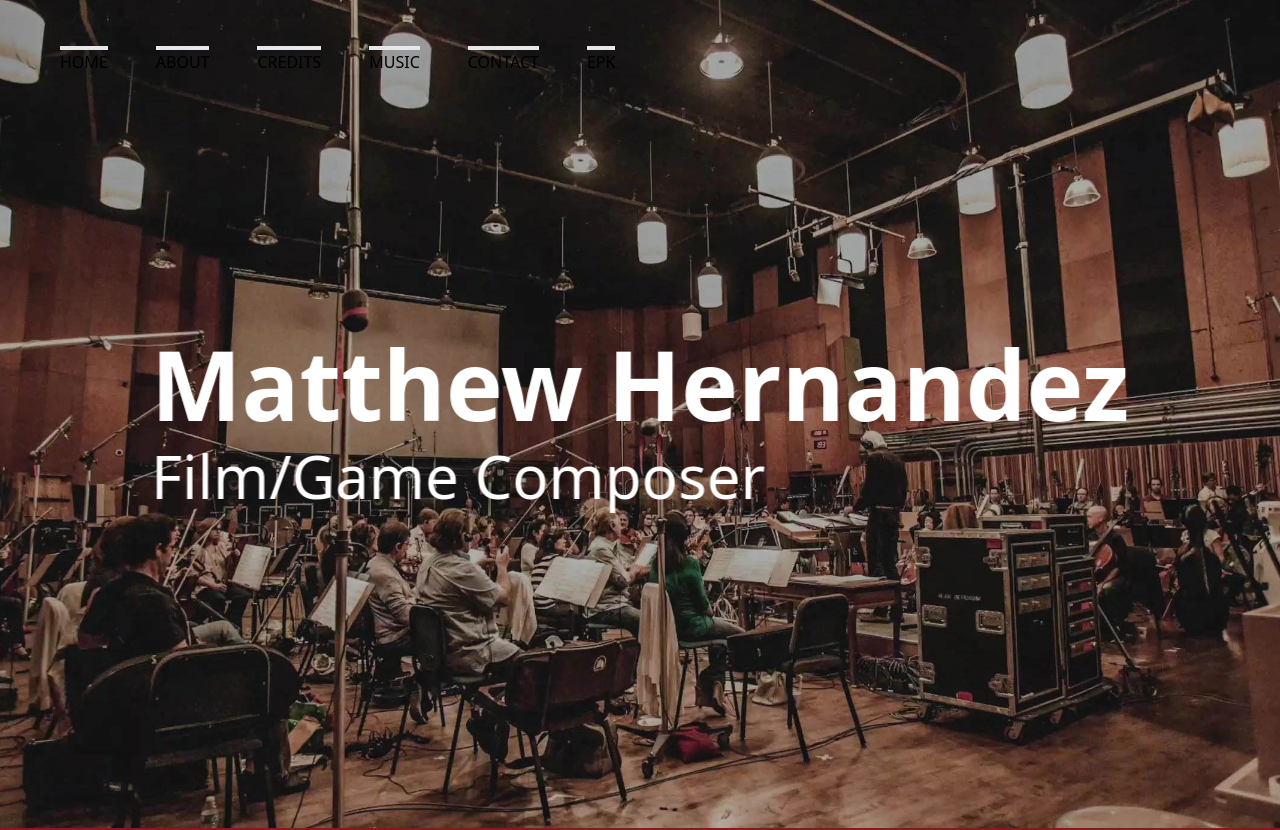
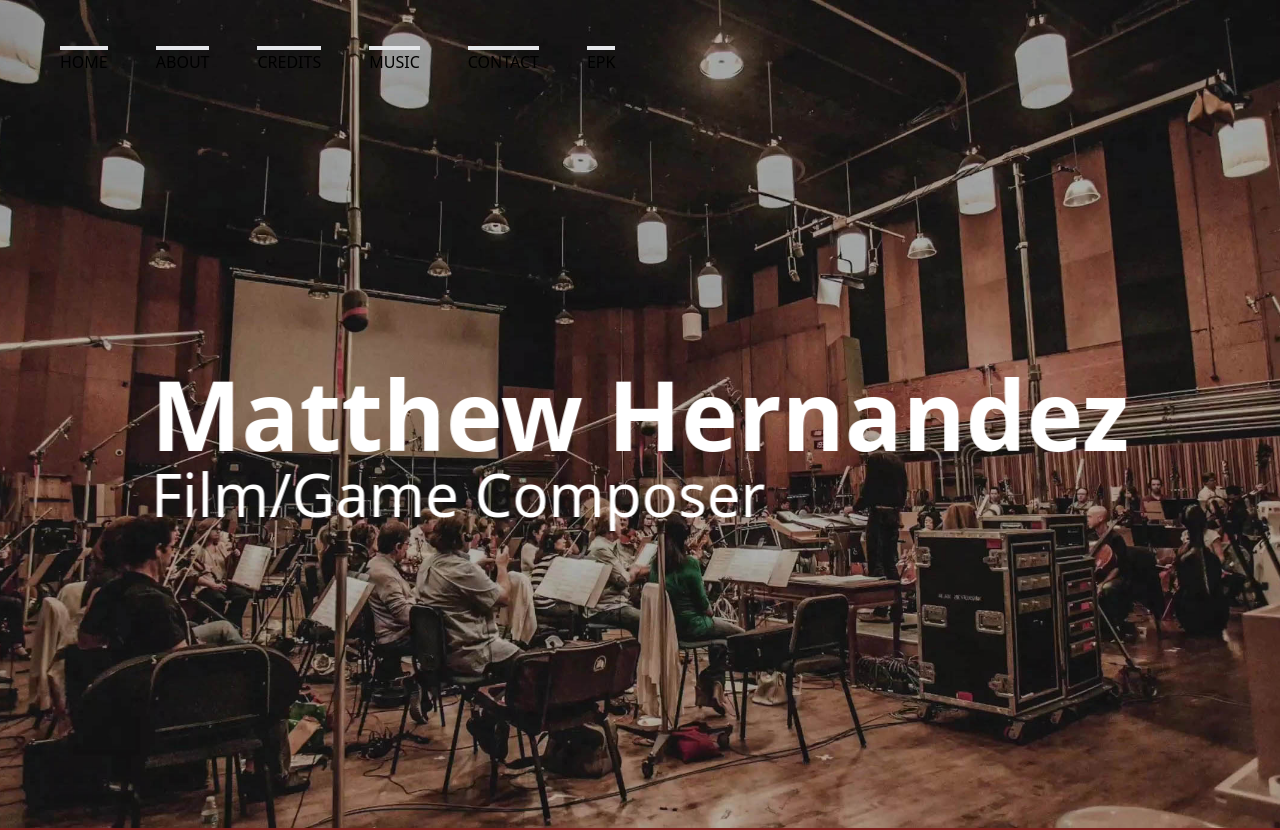
Before and after one commit to Cyber-Digital-llc/Matthews-Portfolio-Website-FE, a Next.js app: page / in a window 1280 px wide. Shown: the top 830 px of the page. Built offline with nearby package versions, Linux system fonts and the light colour scheme.

Commit message:
updated css styles for header module

```diff
--- a/components/Header.jsx
+++ b/components/Header.jsx
@@ -1,27 +1,27 @@
 import React, { useState } from 'react'
 import { useTrail, a } from '@react-spring/web'
-
+import { Trail } from './Trail'
 import styles from '../styles/Header.module.css'
 
-const Trail = ({ open, children }) => {
-  const items = React.Children.toArray(children)
-  const trail = useTrail(items.length, {
-    config: { mass: 5, tension: 2000, friction: 200 },
-    opacity: open ? 1 : 0,
-    x: open ? 0 : 20,
-    height: open ? 110 : 0,
-    from: { opacity: 0, x: 20, height: 0 },
-  })
-  return (
-    <div>
-      {trail.map(({ height, ...style }, index) => (
-        <a.div key={index} className={styles.trailsText} style={style}>
-          <a.div style={{ height }}>{items[index]}</a.div>
-        </a.div>
-      ))}
-    </div>
-  )
-}
+// const Trail = ({ open, children }) => {
+//   const items = React.Children.toArray(children)
+//   const trail = useTrail(items.length, {
+//     config: { mass: 5, tension: 2000, friction: 200 },
+//     opacity: open ? 1 : 0,
+//     x: open ? 0 : 20,
+//     height: open ? 110 : 0,
+//     from: { opacity: 0, x: 20, height: 0 },
+//   })
+//   return (
+//     <div>
+//       {trail.map(({ height, ...style }, index) => (
+//         <a.div key={index} className={styles.trailsText} style={style}>
+//           <a.div style={{ height }}>{items[index]}</a.div>
+//         </a.div>
+//       ))}
+//     </div>
+//   )
+// }
 
 const Header = () => {
   const [open, set] = useState(true)
--- a/styles/Header.module.css
+++ b/styles/Header.module.css
@@ -1,24 +1,27 @@
+.container {
+    position: relative;
+    width: 100%;
+    height: 100%;
+    overflow: hidden;
+    cursor: pointer;
+    display: flex;
+    justify-content: center;
+    align-items: center;
+}
+
 .trailsText {
     position: relative;
     width: 100%;
-    /* height: 80px; */
-    /* line-height: 80px; */
-    color: white;
-    /* font-size: 6em;
-    font-weight: 600; */
-    /* letter-spacing: -0.05em; */
+    height: 80px;
+    line-height: 80px;
+    color: rgb(255, 255, 255);
+    font-size: 5em;
+    /* font-weight: 800; */
+
     will-change: transform, opacity;
     /* overflow: hidden; */
 }
 
-.trailsText > div {
-    padding-right: 0.05em;
-    /* overflow: hidden; */
+.trailsext > div {
+    overflow: hidden;
 }
-
-.container {
-    display: flex;
-    align-items: center;
-    height: 100%;
-    justify-content: center;
-}
```
